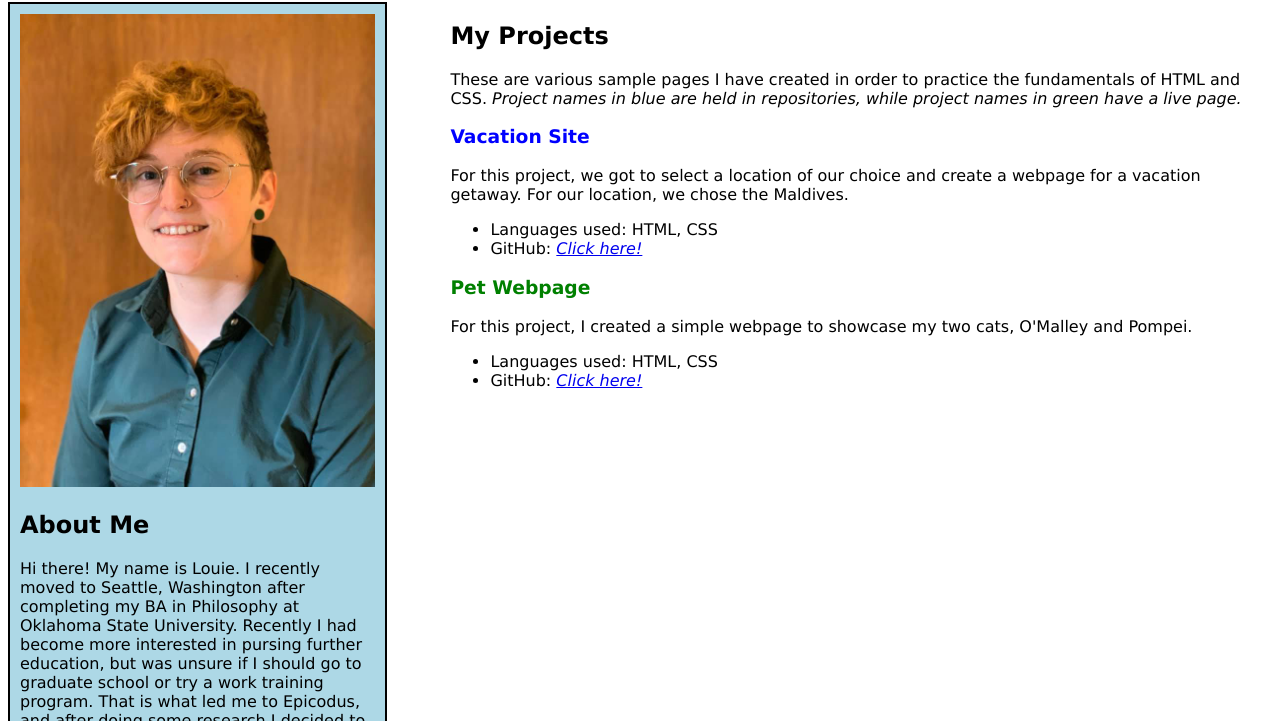
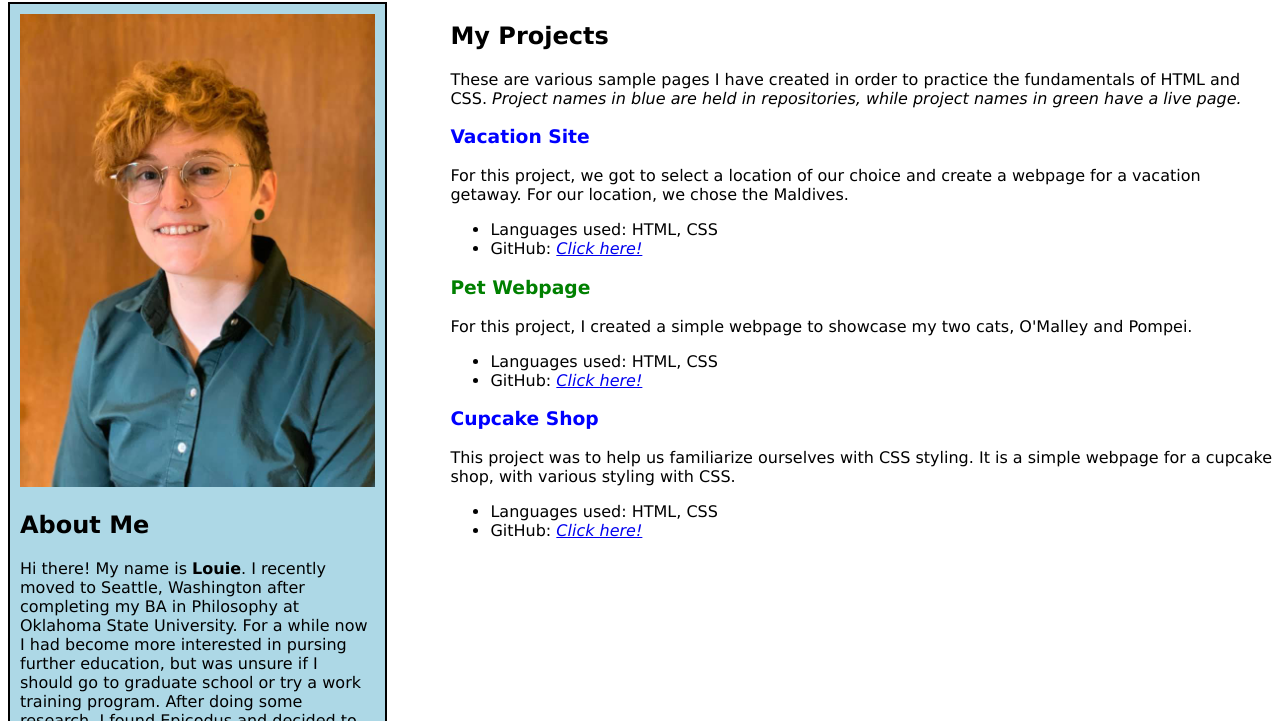
Before and after one commit to louiesch/portfolio, a plain HTML site: page index.html in a window 1280 px wide. Shown: the part 79-800 px from the top of the page. Drawn offline with Linux system fonts and the light colour scheme.

Commit message:
add cupcake shop to list of projects, and add strong tags

```diff
--- a/index.html
+++ b/index.html
@@ -9,7 +9,8 @@
   <div class="sidebar">
     <img src="img/me.jpg" alt="a photo of me smiling">
       <h2>About Me</h2>
-      <p>Hi there! My name is Louie. I recently moved to Seattle, Washington after completing my BA in Philosophy at Oklahoma State University. Recently I had become more interested in pursing further education, but was unsure if I should go to graduate school or try a work training program. That is what led me to Epicodus, and after doing some research I decided to enroll in the C#/React track.
+      <p>Hi there! My name is <strong>Louie</strong>. I recently moved to Seattle, Washington after completing my BA in Philosophy at Oklahoma State University. For a while now I had become more interested in pursing further education, but was unsure if I should go to graduate school or try a work training program. After doing some research, I found Epicodus and decided to enroll.
+      <br>
       <br>
       When I'm not coding, I enjoy:
       <ol>
@@ -39,6 +40,14 @@
           <li>GitHub: <a href="https://louiesch.github.io/pet-webpage/">Click here!</a></li>
         </ul>
       </div>
+      <div class="repo">
+        <h3><span style="color:blue">Cupcake Shop</span></h3>
+        <p>This project was to help us familiarize ourselves with CSS styling. It is a simple webpage for a cupcake shop, with various styling with CSS.</p>
+        <ul>
+         <li>Languages used: HTML, CSS</li>
+          <li>GitHub: <a href="https://github.com/louiesch/cupcake-site">Click here!</a></li>
+        </ul>
+      </div>
   </div>
 
 
```
